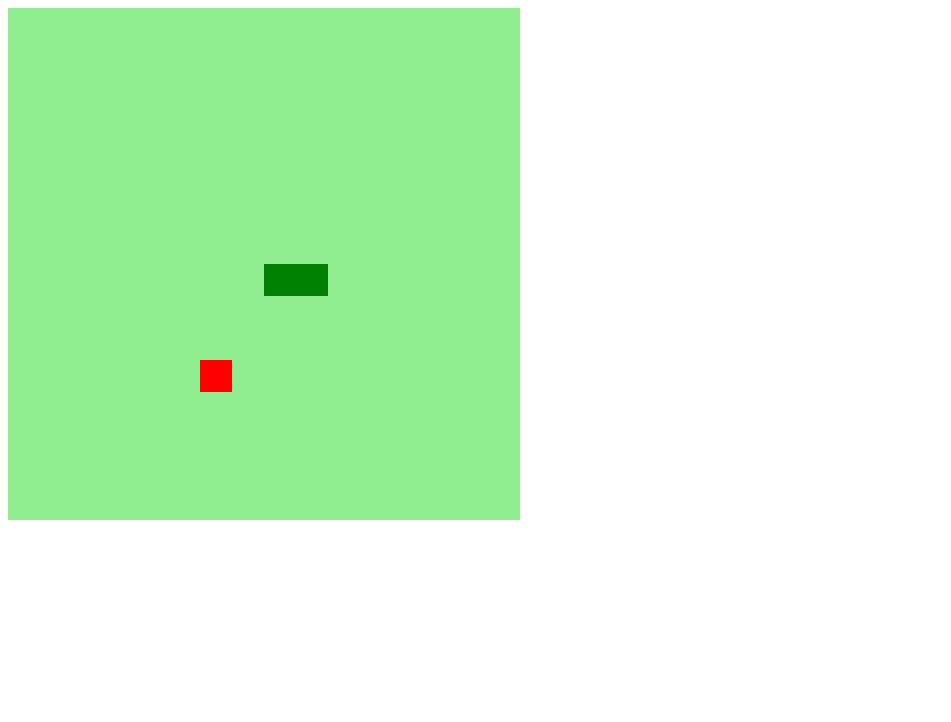
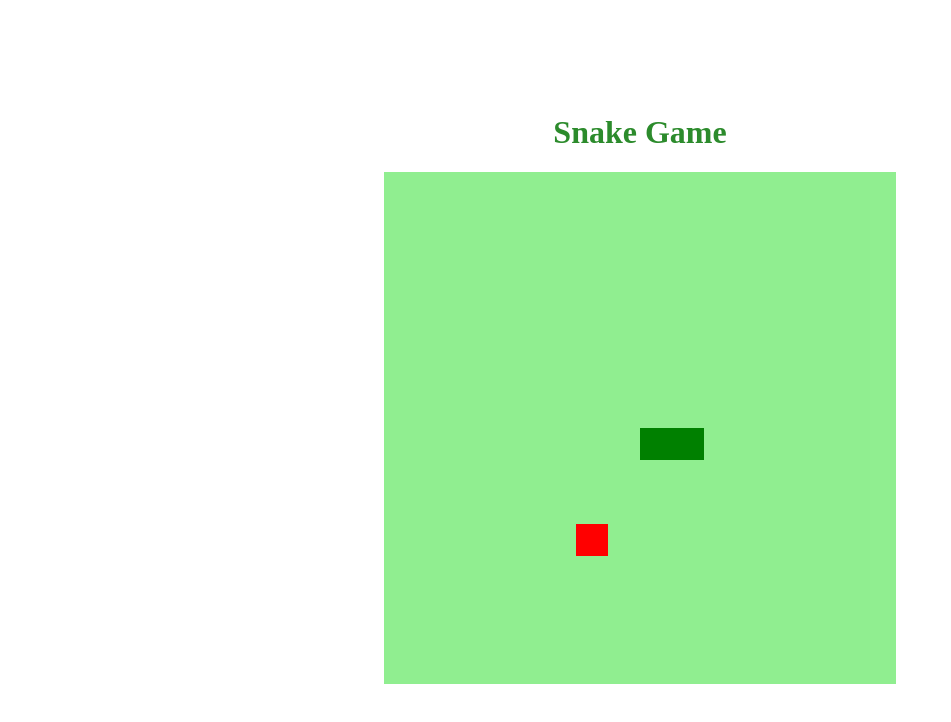
Before and after one commit to souza-jefte/HTML-Web-Developer, a plain HTML site: page jogoDaCobrinha/index.html in a window 1280 px wide. Shown: the whole page, without its empty margins (0-951 px from the left). Drawn offline with Linux system fonts and the light colour scheme.

Commit message:
Adicionando estilização ao body

```diff
--- a/jogoDaCobrinha/index.html
+++ b/jogoDaCobrinha/index.html
@@ -6,9 +6,10 @@
     <link rel="stylesheet" href="./style.css" />
     <script defer src="./script.js"></script>
 
-    <title>Snake Game</title>
+    <title>SNAKE GAME</title>
   </head>
   <body>
+    <h1>Snake Game</h1>
     <canvas id="snake" width="512" height="512"> </canvas>
   </body>
 </html>
--- a/jogoDaCobrinha/style.css
+++ b/jogoDaCobrinha/style.css
@@ -0,0 +1,9 @@
+body {
+  height: 95vh;
+  width: 95;
+  display: flex;
+  justify-content: center;
+  align-items: center;
+  flex-direction: column;
+  color: rgb(44, 139, 44);
+}
```
